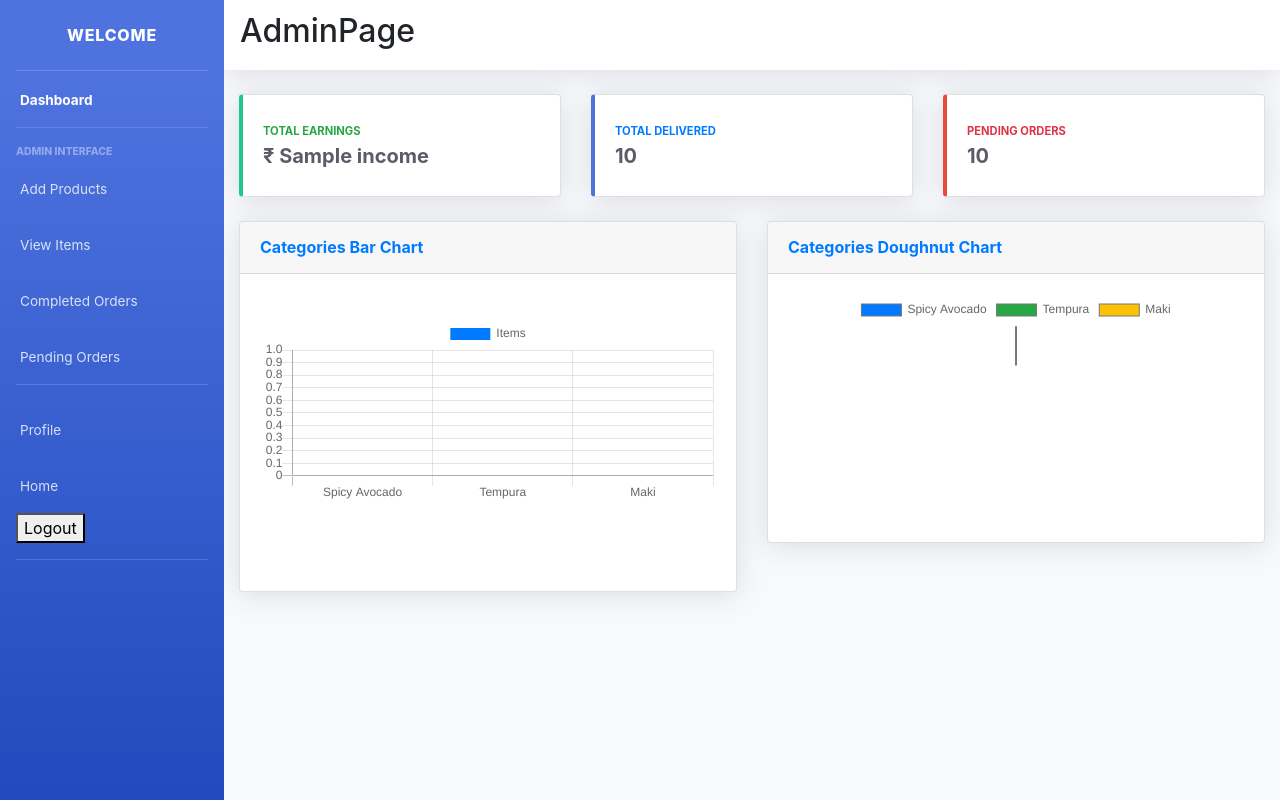
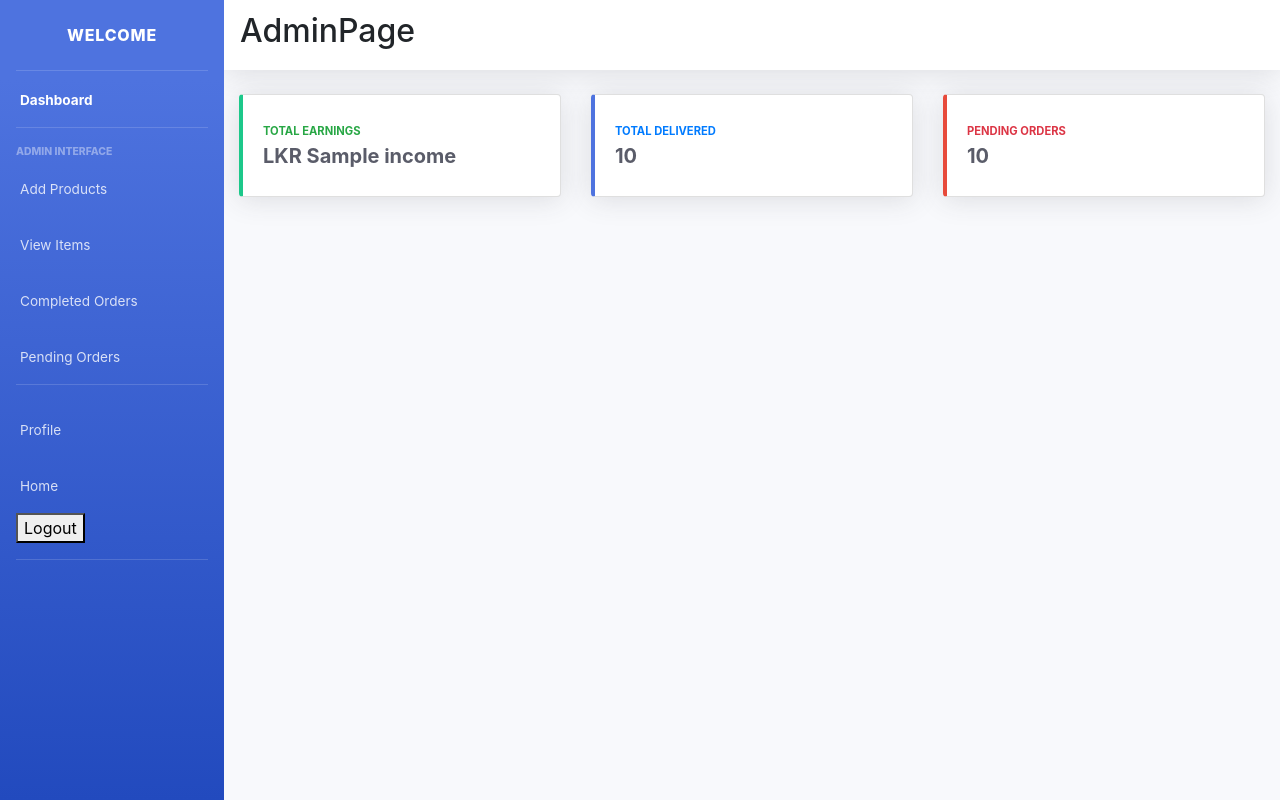
Before and after one commit to eshanka-esnk/MarthaResturant-main, a Django app: template main/templates/main/admin_dashboard.html in a window 1280 px wide. Run offline with Django 3.2, Linux system fonts and the light colour scheme; the template is opened without the code that fills it: most values are stand-ins (such as "Sample title", 1, 10 or a date in 2020); some libraries are stand-ins or nearby versions.

Commit message:
chaged admin panel

```diff
--- a/main/templates/main/admin_dashboard.html
+++ b/main/templates/main/admin_dashboard.html
@@ -90,7 +90,7 @@
                   <div class="row no-gutters align-items-center">
                     <div class="col mr-2">
                       <div class="text-xs font-weight-bold text-success text-uppercase mb-1">Total Earnings</div>
-                      <div class="h5 mb-0 font-weight-bold text-gray-800">₹ {{ income }}</div>
+                      <div class="h5 mb-0 font-weight-bold text-gray-800">LKR {{ income }}</div>
                     </div>
                     <div class="col-auto">
                       <i class="fas fa-dollar-sign fa-2x text-gray-300"></i>
@@ -133,103 +133,7 @@
             </div>
           </div>
 
-          <div class="row">
-            <div class="col-xl-6 col-lg-6">
-              <div class="card shadow mb-4">
-                <div class="card-header py-3 d-flex flex-row align-items-center justify-content-between">
-                  <h6 class="m-0 font-weight-bold text-primary">Categories Bar Chart</h6>
-                </div>
-                <div class="card-body">
-                  <div class="chart-pie pt-4 pb-2">
-                    <canvas id="myChart"></canvas>
-                  </div>
-                </div>
-              </div>
-            </div>
-            <div class="col-xl-6 col-lg-6">
-              <div class="card shadow mb-4">
-                <div class="card-header py-3 d-flex flex-row align-items-center justify-content-between">
-                  <h6 class="m-0 font-weight-bold text-primary">Categories Doughnut Chart</h6>
-                </div>
-                <div class="card-body">
-                    <canvas id="myAreaChart"></canvas>
-                </div>
-              </div>
-            </div>
-          </div>
-    <script src="https://code.jquery.com/jquery-3.2.1.slim.min.js" integrity="sha384-KJ3o2DKtIkvYIK3UENzmM7KCkRr/rE9/Qpg6aAZGJwFDMVNA/GpGFF93hXpG5KkN" crossorigin="anonymous"></script>
-    <script src="https://cdnjs.cloudflare.com/ajax/libs/popper.js/1.12.9/umd/popper.min.js" integrity="sha384-ApNbgh9B+Y1QKtv3Rn7W3mgPxhU9K/ScQsAP7hUibX39j7fakFPskvXusvfa0b4Q" crossorigin="anonymous"></script>
-    <script src="https://maxcdn.bootstrapcdn.com/bootstrap/4.0.0/js/bootstrap.min.js" integrity="sha384-JZR6Spejh4U02d8jOt6vLEHfe/JQGiRRSQQxSfFWpi1MquVdAyjUar5+76PVCmYl" crossorigin="anonymous"></script>
-    <script>
-      let myChart = document.getElementById('myChart').getContext('2d');
-      let myAreaChart = document.getElementById('myAreaChart').getContext('2d');
-      let count1 = {{ count1 }};
-      let count2 = {{ count2 }};
-      let count3 = {{ count3 }};
 
-      let orderChart1 = new Chart(myChart, {
-        type:'bar',
-        data:{
-          labels:['Spicy Avocado', 'Tempura', 'Maki'],
-          datasets:[{
-            label:'Items',
-            data:[
-              count1,
-              count2,
-              count3,
-            ],
-            backgroundColor:[
-              '#007BFF',
-              '#28A745',
-              '#FFC107',
-            ],
-          }]
-        },
-        options:{
-          layout:{
-            padding:{
-              left:0,
-              right:0,
-              bottom:40,
-              top:0
-            }
-          },
-        }
-      });
-      let orderChart2 = new Chart(myAreaChart, {
-        type:'doughnut',
-        data:{
-          labels:['Spicy Avocado', 'Tempura', 'Maki'],
-          datasets:[{
-            label:'Items',
-            data:[
-              count1,
-              count2,
-              count3,
-            ],
-            backgroundColor:[
-              '#007BFF',
-              '#28A745',
-              '#FFC107',
-            ],
-            borderWidth:1,
-            borderColor:'#777',
-            hoverBorderWidth:1,
-            hoverBorderColor:'#000'
-          }]
-        },
-        options:{
-          layout:{
-            padding:{
-              left:0,
-              right:0,
-              bottom:40,
-              top:0
-            }
-          },
-        }
-      });
-  </script>
 </body>
 
 </html>
```
